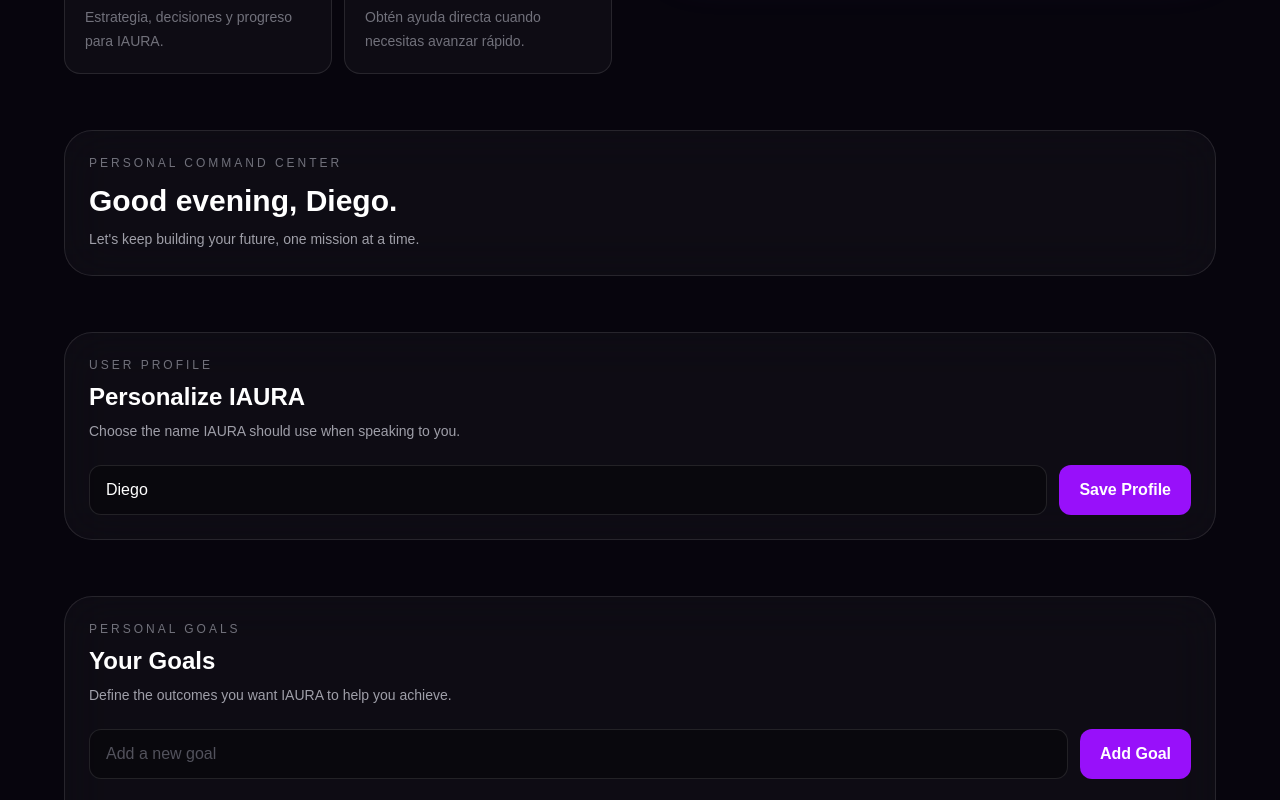
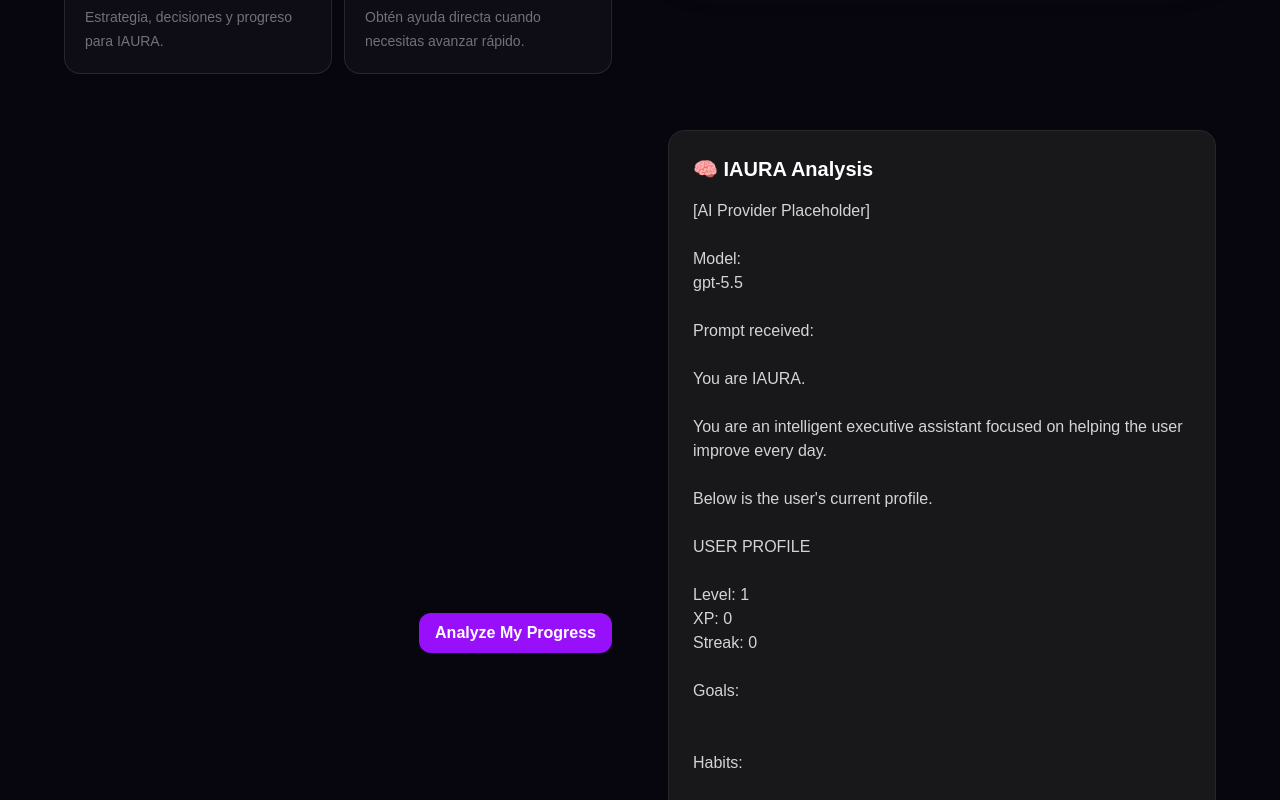
Before and after one commit to IAura-001/IAURA, a Next.js app: page / in a window 1280 px wide. Shown: the part 800-1600 px from the top of the page. Built offline with nearby package versions, Linux system fonts and the light colour scheme.

Commit message:
Mission 039: Add AI action bar component

```diff
--- a/app/page.tsx
+++ b/app/page.tsx
@@ -21,6 +21,9 @@ import ModeSelector from "@/components/sections/ModeSelector";
 import Navbar from "@/components/sections/Navbar";
 import ProgressSummary from "@/components/sections/ProgressSummary";
 import MissionList from "@/components/sections/MissionList";
+import { AIActionBar } from "@/components/sections/AIActionBar";
+import { AIAnalysisPanel } from "@/components/sections/AIAnalysisPanel";
+
 import { MODES } from "@/constants/modes";
 import StatsGrid from "@/components/sections/StatsGrid";
 import { useMemory } from "@/hooks/useMemory";
@@ -91,6 +94,9 @@ const recommendation = generateRecommendation(userContext);
 
 const prompt = buildPrompt(userContext);
 const aiPreview = generateAIResponse(prompt);
+const handleAnalyze = () => {
+  console.log("Analyzing progress...");
+};
 function handleAddHabit(habit: string) {
   updateMemory({
     habits: [...habits, habit],
@@ -136,9 +142,11 @@ return (
         </div>
 
         <AssistantCard
+
         modeName={activeMode.name}
          modeIcon={activeMode.icon}
-/>
+/><AIActionBar onAnalyze={handleAnalyze} />
+<AIAnalysisPanel analysis={aiPreview} />
 <DashboardGreeting name={memory.userName} />
 <ProfileSettings
   userName={memory.userName}
--- /dev/null
+++ b/components/sections/AIActionBar.tsx
@@ -0,0 +1,19 @@
+interface AIActionBarProps {
+  onAnalyze: () => void;
+}
+
+export function AIActionBar({
+  onAnalyze,
+}: AIActionBarProps) {
+  return (
+    <div className="flex justify-end">
+      <button
+        type="button"
+        onClick={onAnalyze}
+        className="rounded-xl bg-purple-600 px-4 py-2 font-semibold text-white transition hover:bg-purple-500"
+      >
+        Analyze My Progress
+      </button>
+    </div>
+  );
+}
--- /dev/null
+++ b/components/sections/AIAnalysisPanel.tsx
@@ -0,0 +1,19 @@
+interface AIAnalysisPanelProps {
+  analysis: string;
+}
+
+export function AIAnalysisPanel({
+  analysis,
+}: AIAnalysisPanelProps) {
+  return (
+    <section className="rounded-2xl border border-zinc-800 bg-zinc-900 p-6">
+      <h2 className="mb-4 text-xl font-bold">
+        🧠 IAURA Analysis
+      </h2>
+
+      <p className="whitespace-pre-wrap text-zinc-300">
+        {analysis}
+      </p>
+    </section>
+  );
+}
--- a/services/ai.ts
+++ b/services/ai.ts
@@ -1,8 +1,8 @@
 import { AI_MODELS, type AIModel } from "@/constants/ai";
-export async function generateAIResponse(
+export function generateAIResponse(
   prompt: string,
   model: AIModel = AI_MODELS.DEFAULT
-): Promise<string> {
+): string {
   return `
 [AI Provider Placeholder]
 
```
